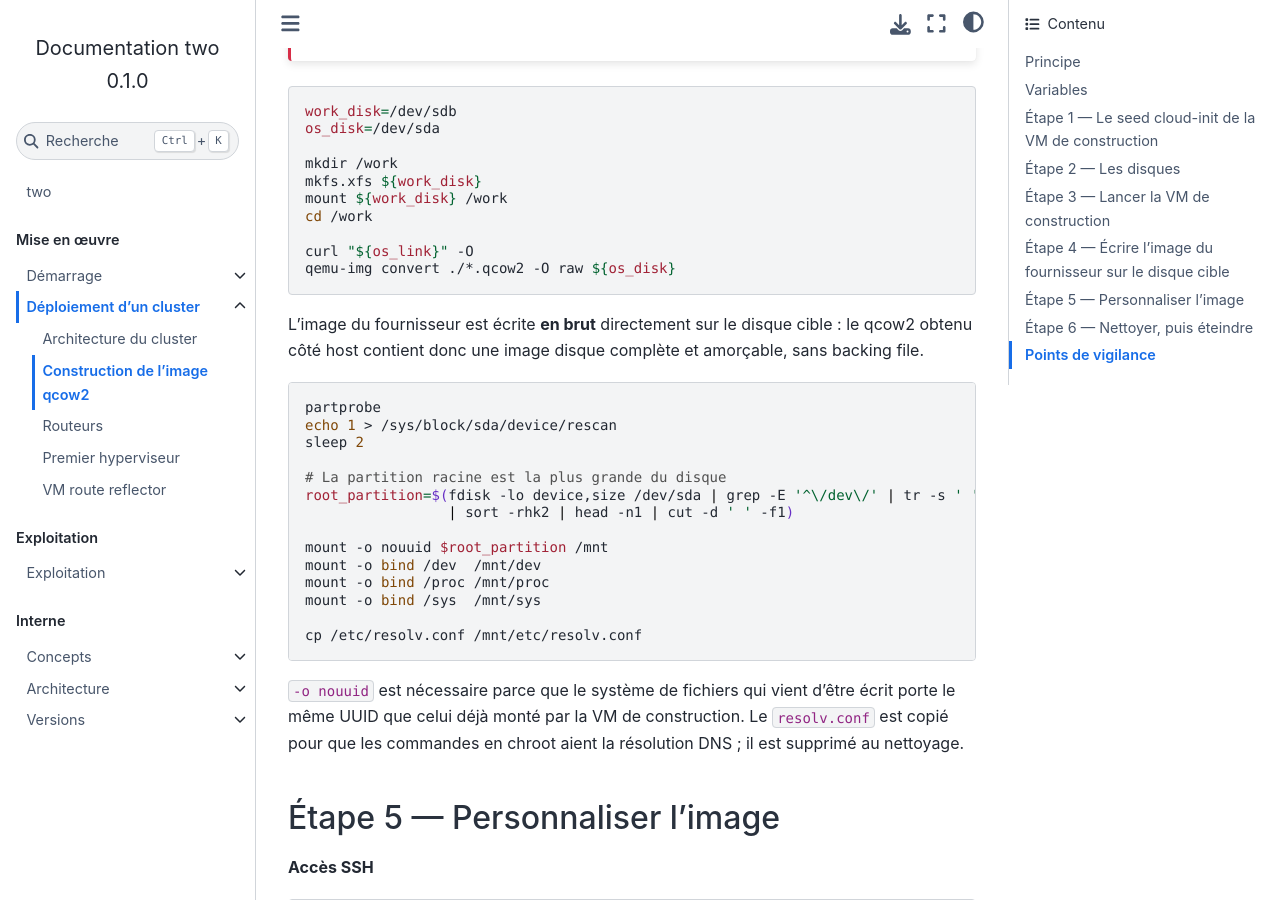
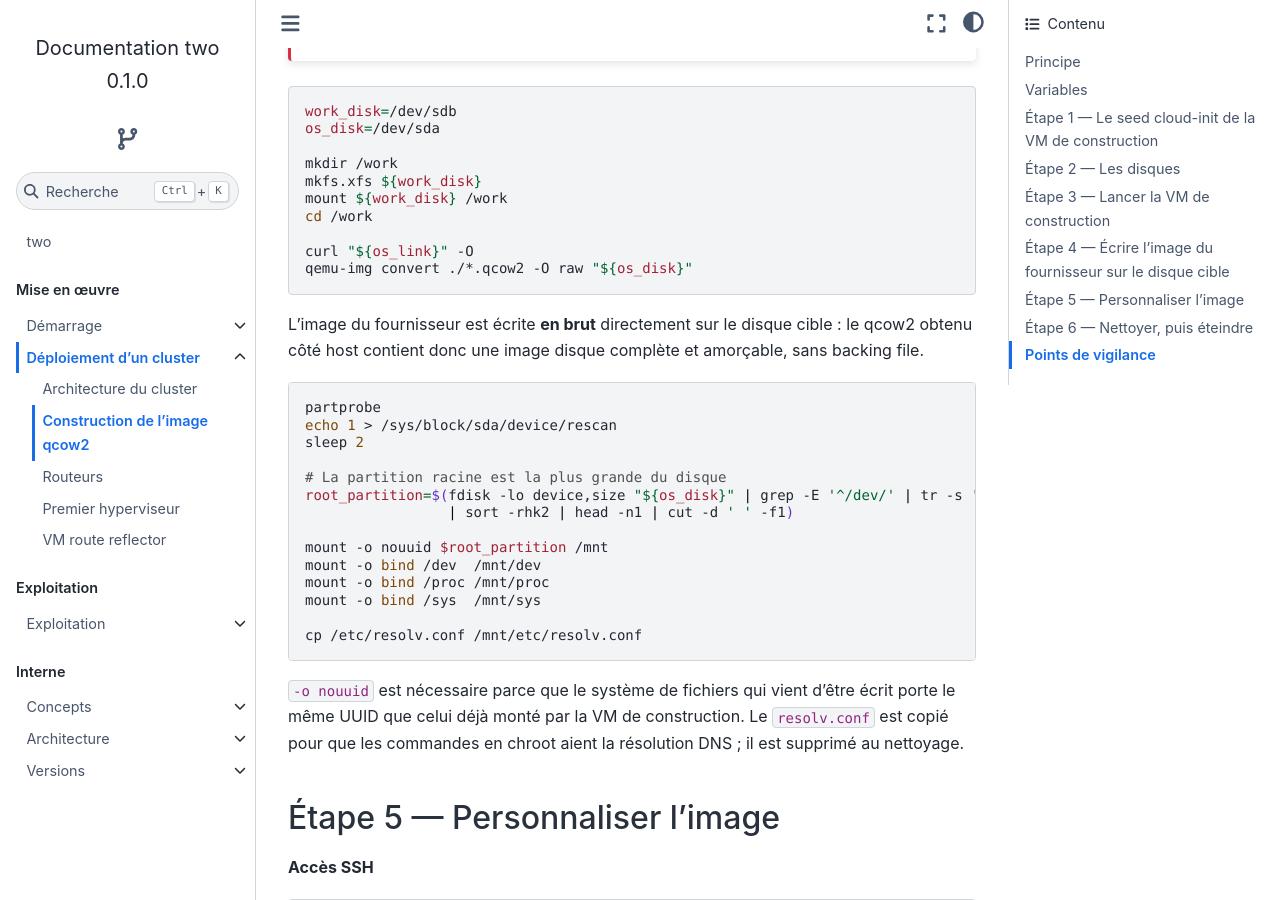
Before and after one commit to GnomeZworc/two-mirror, a Sphinx documentation site: the page built from docs/deploiement/image-qcow2.rst, in a window 1280 px wide and 900 px high, scrolled down 3715 px. Built offline with Sphinx 7.4.7 and the Sphinx Book theme 1.1.4, drawn with Linux system fonts in a browser that asks for light colours.

```diff
--- a/docs/conf.py
+++ b/docs/conf.py
@@ -2,6 +2,8 @@
 #
 # For the full list of built-in configuration values, see the documentation:
 # https://www.sphinx-doc.org/en/master/usage/configuration.html
+
+import os
 
 # -- Project information -----------------------------------------------------
 # https://www.sphinx-doc.org/en/master/usage/configuration.html#project-information
@@ -43,6 +45,48 @@
 html_static_path = []
 html_show_sphinx = False
 
+# Le thème publie le source de chaque page dans _sources/ et l'expose derrière
+# un bouton de téléchargement. Les deux vont ensemble : couper la copie sans
+# couper le bouton laisserait un lien mort vers un répertoire vide.
+html_copy_source = False
+html_show_sourcelink = False
+
+# Le sélecteur de version est piloté par le workflow de publication : hors CI
+# la variable est absente, le sélecteur n'apparaît pas, et le build ne dépend
+# d'aucun réseau.
+_docs_version = os.environ.get('DOCS_VERSION')
+
 html_theme_options = {
     'home_page_in_toc': True,
+    'use_download_button': False,
+    'icon_links': [
+        {
+            'name': 'Dépôt',
+            'url': 'https://git.g3e.fr/syonad/two',
+            'icon': 'fa-solid fa-code-branch',
+            'type': 'fontawesome',
+        },
+    ],
 }
+
+if _docs_version:
+    html_theme_options['switcher'] = {
+        # Chemin relatif volontairement : le thème le résout contre la racine
+        # de la version courante, donc toujours dans la même origine que la
+        # page. Une URL absolue ferait échouer la requête en CORS dès que le
+        # site est consulté depuis un autre hôte — un serveur de test local,
+        # par exemple.
+        'json_url': '../switcher.json',
+        'version_match': _docs_version,
+    }
+    # Le thème book vide navbar_start et place tout dans la barre latérale : le
+    # sélecteur doit donc y être inséré explicitement, à côté du logo.
+    html_sidebars = {
+        '**': [
+            'navbar-logo.html',
+            'icon-links.html',
+            'version-switcher.html',
+            'search-button-field.html',
+            'sbt-sidebar-nav.html',
+        ]
+    }
--- a/docs/deploiement/image-qcow2.rst
+++ b/docs/deploiement/image-qcow2.rst
@@ -182,7 +182,7 @@
    cd /work
 
    curl "${os_link}" -O
-   qemu-img convert ./*.qcow2 -O raw ${os_disk}
+   qemu-img convert ./*.qcow2 -O raw "${os_disk}"
 
 L'image du fournisseur est écrite **en brut** directement sur le disque cible : le qcow2 obtenu
 côté host contient donc une image disque complète et amorçable, sans backing file.
@@ -194,7 +194,7 @@
    sleep 2
 
    # La partition racine est la plus grande du disque
-   root_partition=$(fdisk -lo device,size /dev/sda | grep -E '^\/dev\/' | tr -s ' ' \
+   root_partition=$(fdisk -lo device,size "${os_disk}" | grep -E '^/dev/' | tr -s ' ' \
                     | sort -rhk2 | head -n1 | cut -d ' ' -f1)
 
    mount -o nouuid $root_partition /mnt
```
Also changed, not shown: 2 other files.
